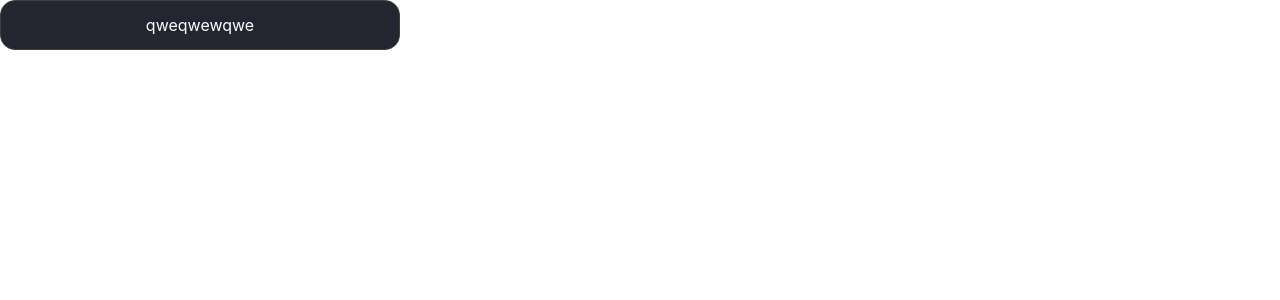
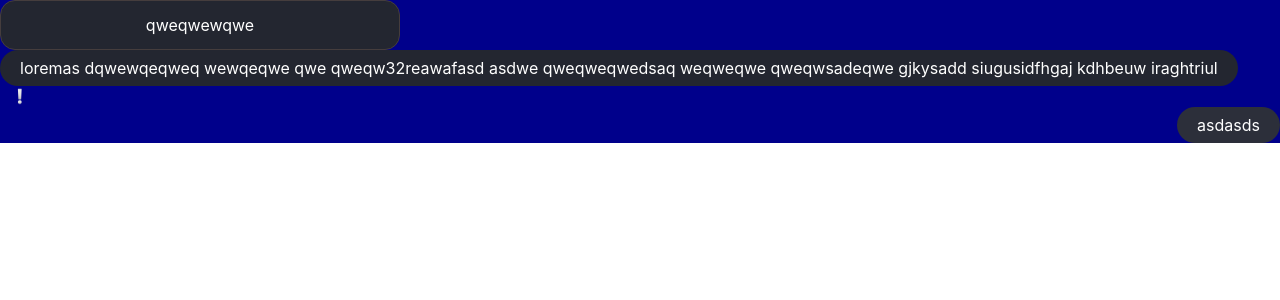
Before and after one commit to justyartsev/HR-Guardian, a React (Vite) app in the folder FrontEnd/: page / in a window 1280 px wide. Shown: the top 300 px of the page. Built offline with nearby package versions, Linux system fonts and the light colour scheme.

Commit message:
MessageComponent added

```diff
--- a/FrontEnd/src/App.jsx
+++ b/FrontEnd/src/App.jsx
@@ -1,14 +1,16 @@
-import { useState } from 'react'
-import { Button } from './components/button'
+import { Button } from './components/Button/button.jsx'
+import { Message } from './components/Message/message.jsx'
 
 
 function App() {
 
 
   return (
-    <>
+    <div style={{backgroundColor: "darkblue"}}>
       <Button style={{width: "400px", minHeight: "50px"}} >qweqwewqwe</Button>
-    </>
+      <Message type={"output"} alertMsg="weqiuryjbdsfudsiyarweagjguh">loremas dqwewqeqweq wewqeqwe  qwe qweqw32reawafasd asdwe qweqweqwedsaq weqweqwe qweqwsadeqwe gjkysadd siugusidfhgaj kdhbeuw iraghtriul</Message>
+      <Message type={"input"}>asdasds</Message>
+    </div>
   )
 }
 
--- a/FrontEnd/src/components/button.jsx
+++ b/FrontEnd/src/components/Button/button.jsx
@@ -7,8 +7,11 @@ const StyledButton = styled.button`
     border-radius: 15px;
     color: var(--primary-white-1);
     border: 1px solid var(--primasy-stroke-1);
+    width: auto;
+    height: auto;
     transition: all 300ms ease-out;
     &:hover{
+        cursor: pointer;
         background-color: var(--secondary-orange-1);
     }
     &:active{
--- /dev/null
+++ b/FrontEnd/src/components/Message/message.jsx
@@ -0,0 +1,23 @@
+import styled from "styled-components"
+import alertIco from '../../assets/alertMsg.png'
+
+const CustomDiv = styled.div`
+background-color: ${props => props.type == "input" ? "var(--primary-black-3)" : props.type == "output" ? "var(--primary-black-2)" : "var(--secondary-orange-1)" };
+color: var(--primary-white-1);
+padding: 2rem;
+font-size: 1.6rem;
+border-radius: 20px;
+padding: 1rem 2rem 1rem 2rem;
+display: inline-flex;
+align-items: center;
+flex-wrap: wrap;
+text-align: left;
+justify-content: flex-start;
+`
+
+export function Message({children, type, alertMsg}) {
+    return <div style={{textAlign: type == "input" ? "right" : "left"}}>
+    <CustomDiv type={type}>{children}</CustomDiv><br/>
+    {alertMsg && <img src={alertIco} alt="alertImg" style={{width: "2rem", paddingLeft: "1rem", paddingRight: "1rem"}} title={alertMsg}/>}
+    </div>
+}
--- a/FrontEnd/src/index.css
+++ b/FrontEnd/src/index.css
@@ -15,7 +15,6 @@ time, mark, audio, video {
 	padding: 0;
 	border: 0;
 	font-size: 100%;
-	font: inherit;
 	vertical-align: baseline;
 }
 /* HTML5 display-role reset for older browsers */
@@ -25,7 +24,6 @@ footer, header, hgroup, menu, nav, section {
 }
 body {
 	line-height: 1;
-  	display: flex;
 }
 ol, ul {
 	list-style: none;
```
Also changed, not shown: FrontEnd/src/assets/alertMsg.png (added).
